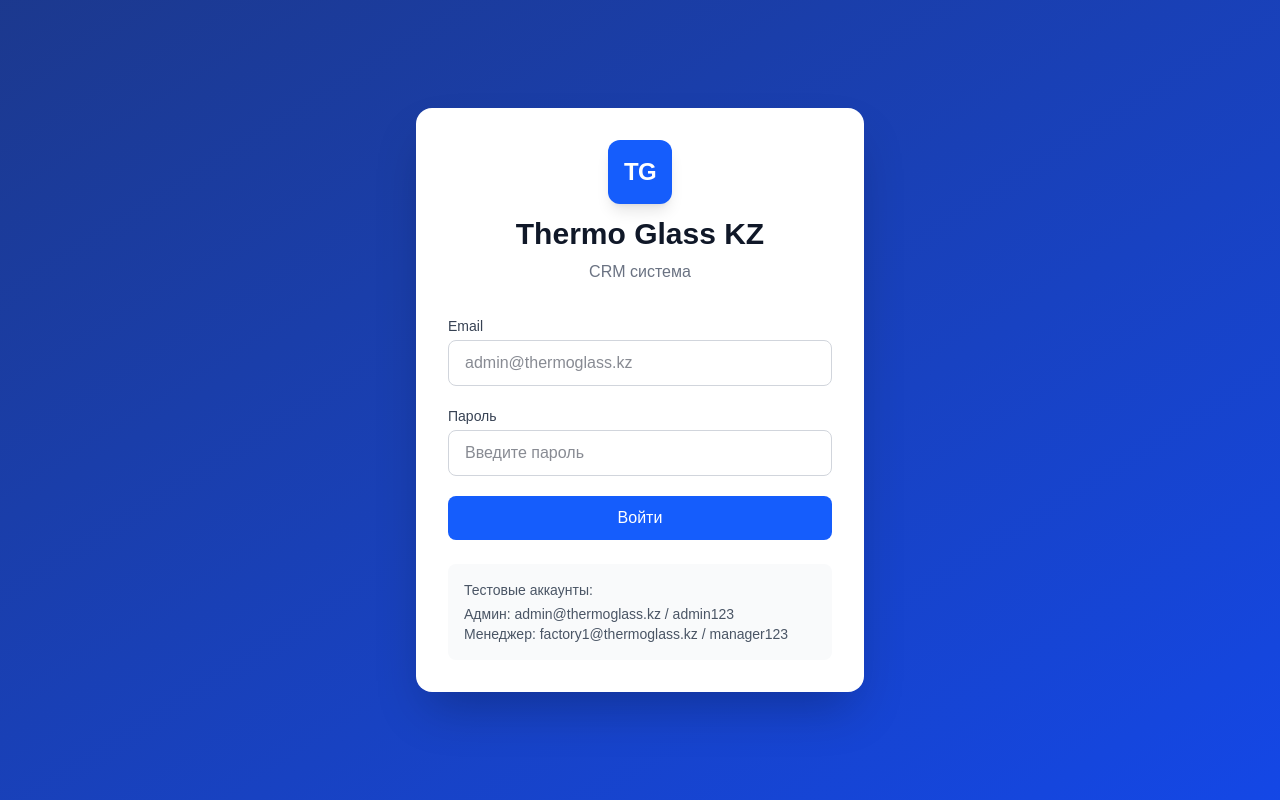
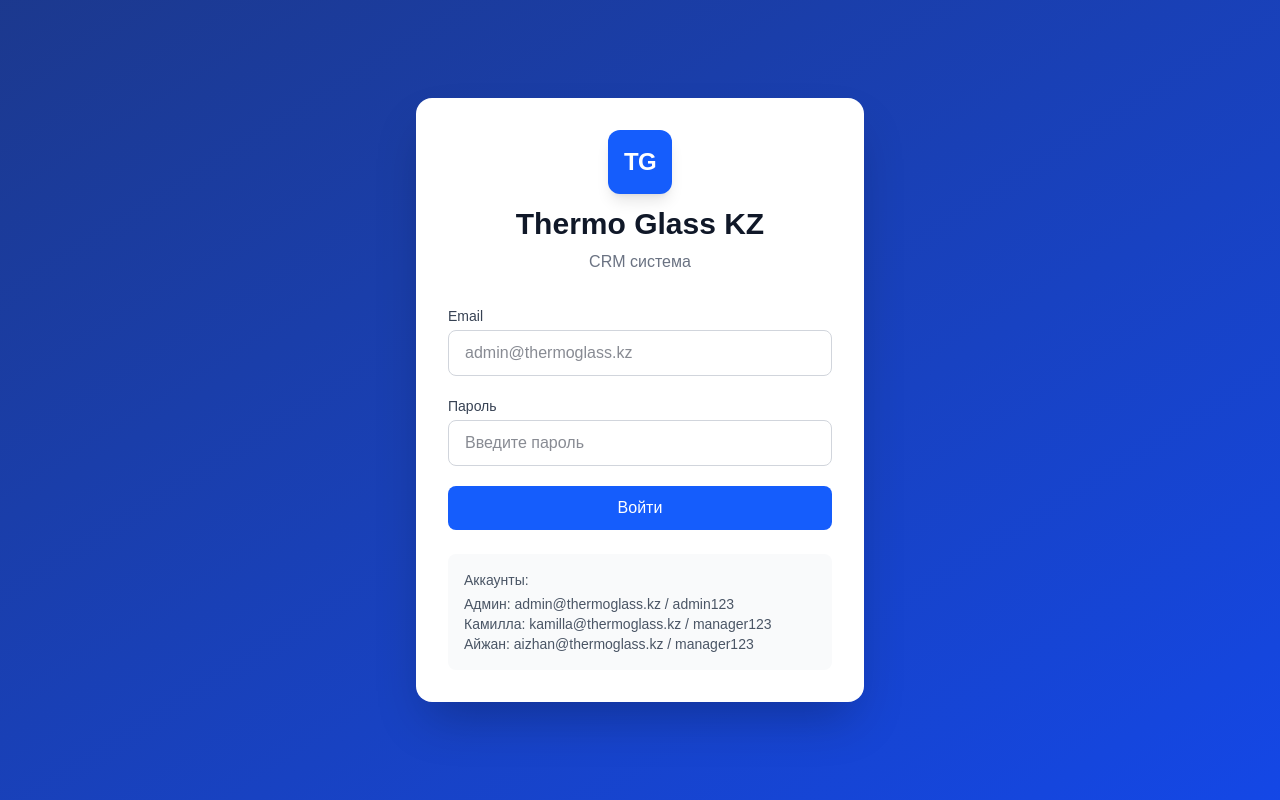
Before and after one commit to Aliakpar123/thermo-glass-crm, a Next.js app: page /login in a window 1280 px wide. Built offline with nearby package versions, Linux system fonts and the light colour scheme.

Commit message:
Fix: update login page with correct accounts

```diff
--- a/src/app/login/page.tsx
+++ b/src/app/login/page.tsx
@@ -89,9 +89,10 @@ export default function LoginPage() {
         </form>
 
         <div className="mt-6 p-4 bg-gray-50 rounded-lg text-sm text-gray-600">
-          <p className="font-medium mb-1">Тестовые аккаунты:</p>
+          <p className="font-medium mb-1">Аккаунты:</p>
           <p>Админ: admin@thermoglass.kz / admin123</p>
-          <p>Менеджер: factory1@thermoglass.kz / manager123</p>
+          <p>Камилла: kamilla@thermoglass.kz / manager123</p>
+          <p>Айжан: aizhan@thermoglass.kz / manager123</p>
         </div>
       </div>
     </div>
```
